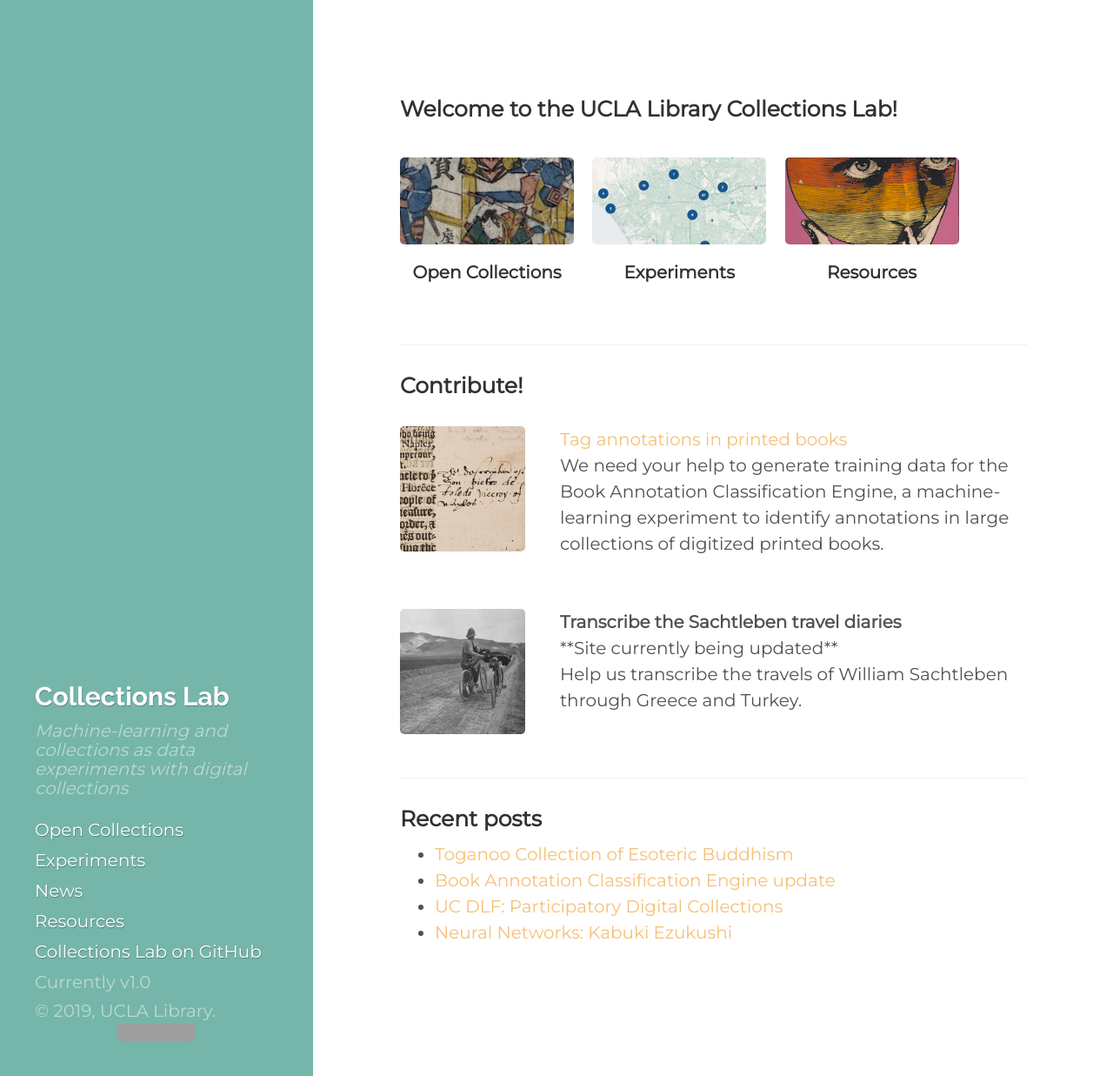
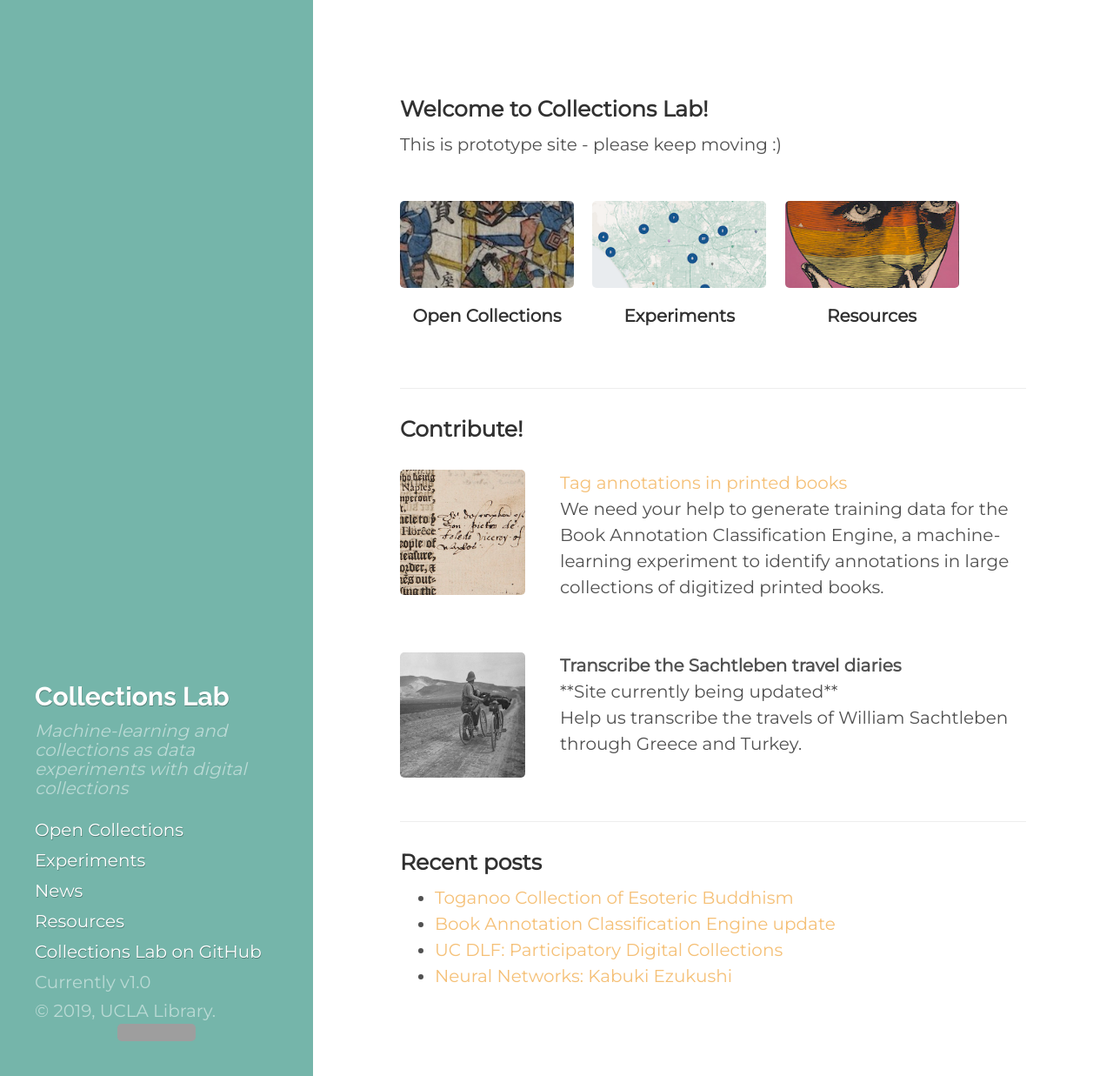
Before and after one commit to collectionslab/collectionslab.github.io, a Jekyll site: the page built from index.html, in a window 1280 px wide and 1237 px high. Shown: the whole window at 87% size. Built offline with Jekyll 4.4.1, drawn with Linux system fonts in a browser that asks for light colours; the list of posts is cut into pages by our own code; grey boxes are pictures that could not be loaded.

Commit message:
Update index.html

```diff
--- a/index.html
+++ b/index.html
@@ -2,7 +2,8 @@
 layout: default
 title: Home
 ---
-<h3>Welcome to the UCLA Library Collections Lab!</h3>
+<h3>Welcome to Collections Lab!</h3>
+<p>This is prototype site - please keep moving :)</p>
 <br>
 <!-- browsing grid -->
 <div class="row">
```
